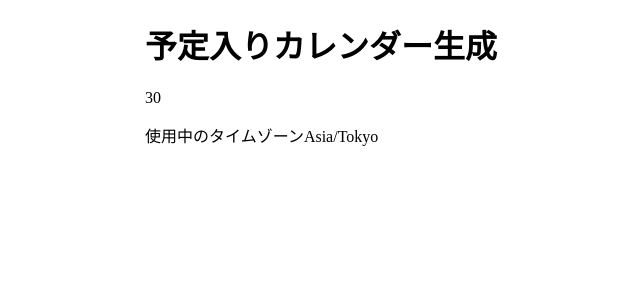
After one commit to motimoti-dev/web-tools, a PHP site: page /github/tools/calendar-generator/ in a window 1280 px wide. The commit adds this page. Shown: the top 300 px of the page, without its empty margins (45-685 px from the left). Run offline with PHP 8.4, Linux system fonts and the light colour scheme.

```diff
--- a/data.php
+++ b/data.php
@@ -37,6 +37,16 @@ $tools = [
         'var'=>'1.0',
         'id'=>'text-replace',
     ],
+    [
+        'title'=>'予定入りカレンダー生成',
+        'url'=>'./tools/calendar-generator/',
+        'user'=>'',
+        'description'=>'文字やアイコンの入ったカレンダーを生成できます！',
+        'img'=>'i/calendar-generator.png',
+        'date'=>'2023/04/30',
+        'var'=>'1.0',
+        'id'=>'calendar-generator',
+    ],
     /*[
         'title'=>'',
         'url'=>'',
--- /dev/null
+++ b/tools/calendar-generator/index.php
@@ -0,0 +1,19 @@
+<?include( dirname( __FILE__ , 3).'/data.php' )//設定?>
+<?date_default_timezone_set('Asia/Tokyo');?>
+<!DOCTYPE html>
+<html lang="ja">
+    <head>
+        <meta charset="UTF-8">
+        <meta name="viewport" content="width=device-width, initial-scale=1.0">
+        <meta name="description" content="<?=$tools[2]['description']?>">
+        <title><?=$tools[2]['title']?></title>
+        <link rel="stylesheet" href="css/style.css">
+    </head>
+    <body>
+        <div class="main-container">
+            <h1><?=$tools[2]['title']?></h1>
+            <p><?=date('t', strtotime(date("Y-m-01")))?></p>
+            <p>使用中のタイムゾーン<?=date_default_timezone_get()?></p>
+        </div>
+    </body>
+</html>
```
Also changed, not shown: tools/calendar-generator/index.html (added).
